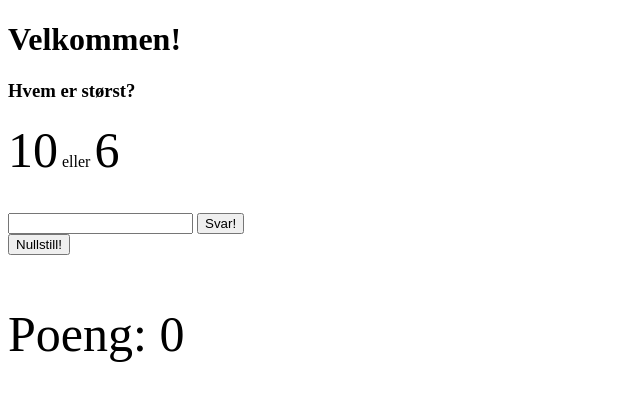
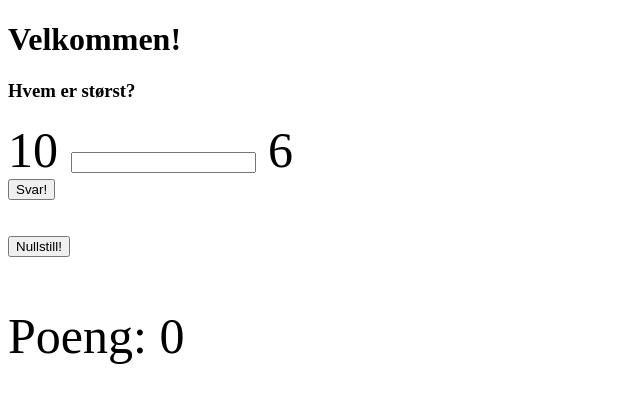
Before and after one commit to hanscjo/uke4, a plain HTML site: page index.html in a window 1280 px wide. Shown: the whole page, without its empty margins (0-640 px from the left). Drawn offline with Linux system fonts and the light colour scheme.

Commit message:
input-felt mellom tall

```diff
--- a/index.html
+++ b/index.html
@@ -26,10 +26,12 @@
             document.getElementById("app").innerHTML = `
             <h1>Velkommen!</h1>
             <h3>${resultMessage}Hvem er størst?</h3>
-            <p><span class="bigFont">${num1}</span> eller <span class="bigFont">${num2}</span></p>
+            <div class="bigFont">${num1}
+            <input id="operatorInput" value="">
+            ${num2}</div>
+            <button onclick=submit()>Svar!</button>
             <br>
-            <input id="operatorInput" value="">
-            <button onclick=submit()>Svar!</button>
+            <br>
             <br>
             <button onclick=reset()>Nullstill!</button>
             <p class="bigFont">Poeng: ${points}</p>
```
